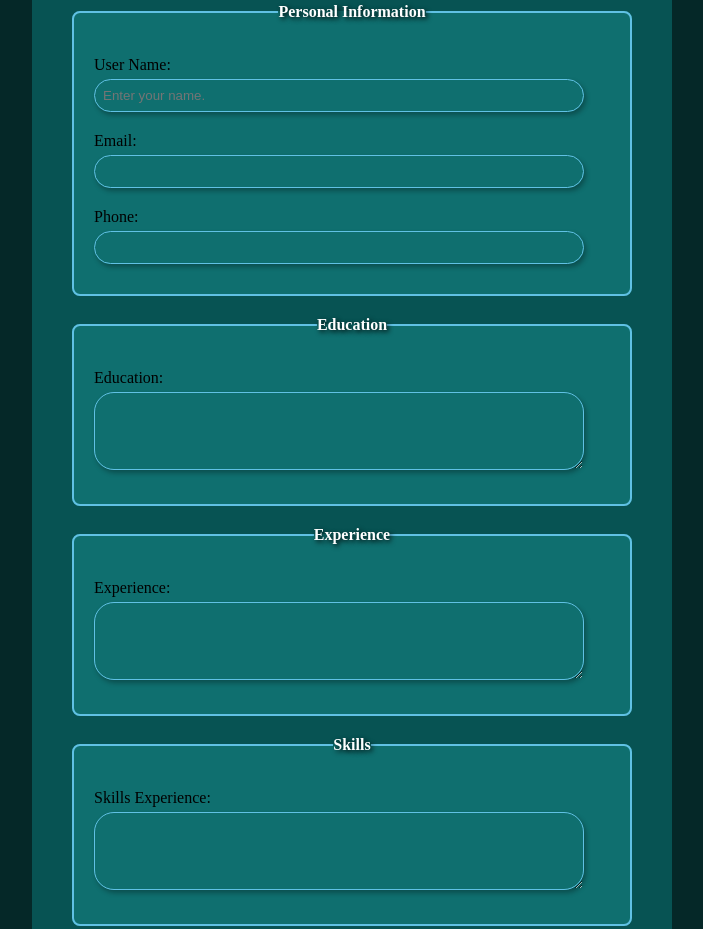
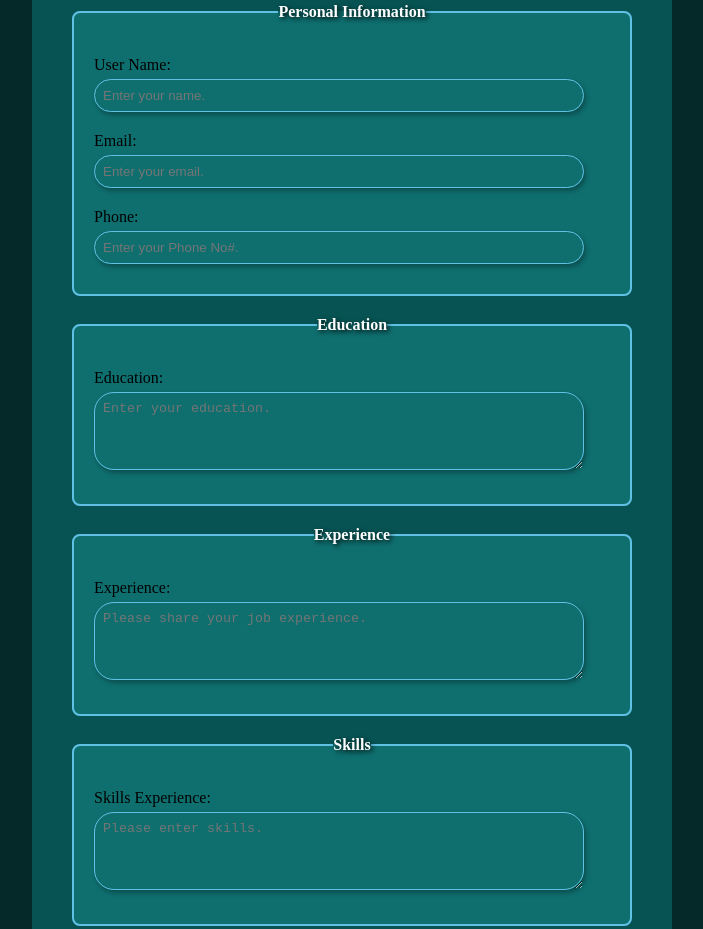
Before and after one commit to Shehreen43/Hackathon01__Interactive_Resume-Builder, a plain HTML site: page mileston_03/index.html in a window 1280 px wide. Shown: the part 272-1201 px from the top of the page, without its empty margins (288-991 px from the left). Drawn offline with Linux system fonts and the light colour scheme.

Commit message:
code added.

```diff
--- a/mileston_03/index.html
+++ b/mileston_03/index.html
@@ -24,28 +24,28 @@
             <br>
 
             <label for="email">Email:</label>
-            <input type="email" id="email" name="email" required><br>
+            <input type="email" id="email" name="email" required placeholder="Enter your email."><br>
 
             <label for="phone">Phone:</label>
-            <input type="tel" id="phone" name="phone" required>
+            <input type="tel" id="phone" name="phone" placeholder="Enter your Phone No#." required><br>
         </fieldset>
 
         <fieldset>
             <legend>Education</legend>
             <label for="education">Education:</label>
-            <textarea name="education" id="education" rows="4" required></textarea><br>
+            <textarea name="education" id="education" rows="4" placeholder="Enter your education." required></textarea><br>
         </fieldset>
 
         <fieldset>
             <legend>Experience</legend>
             <label for="experience">Experience:</label>
-            <textarea name="experience" id="experience" rows="4" required></textarea><br>
+            <textarea name="experience" id="experience" rows="4" placeholder="Please share your job experience." required></textarea><br>
         </fieldset>
 
         <fieldset id="skills">
             <legend>Skills</button></legend>
             <label for="skills_exp">Skills Experience:</label>
-            <textarea name="skills" id="skills_exp" rows="4" required></textarea><br>
+            <textarea name="skills" id="skills_exp" rows="4" placeholder="Please enter skills." required></textarea><br>
         </fieldset>
 
        <!-- Button to toggle Skills section -->
--- a/mileston_03/script.ts
+++ b/mileston_03/script.ts
@@ -5,7 +5,7 @@ const skillsSection: HTMLElement | null = document.getElementById("skills");
 
 // Select the profile picture and file input elements
 const profilePicture = document.getElementById("profilePicture") as HTMLImageElement;
-const profilePictureInput = document.getElementById("profilePictureInput") as HTMLInputElement;
+const profilePictureInput = document.querySelector("input[type=file]") as HTMLInputElement;
 
 // Add click event listener to the profile picture
 profilePicture.addEventListener("click", () => {
```
